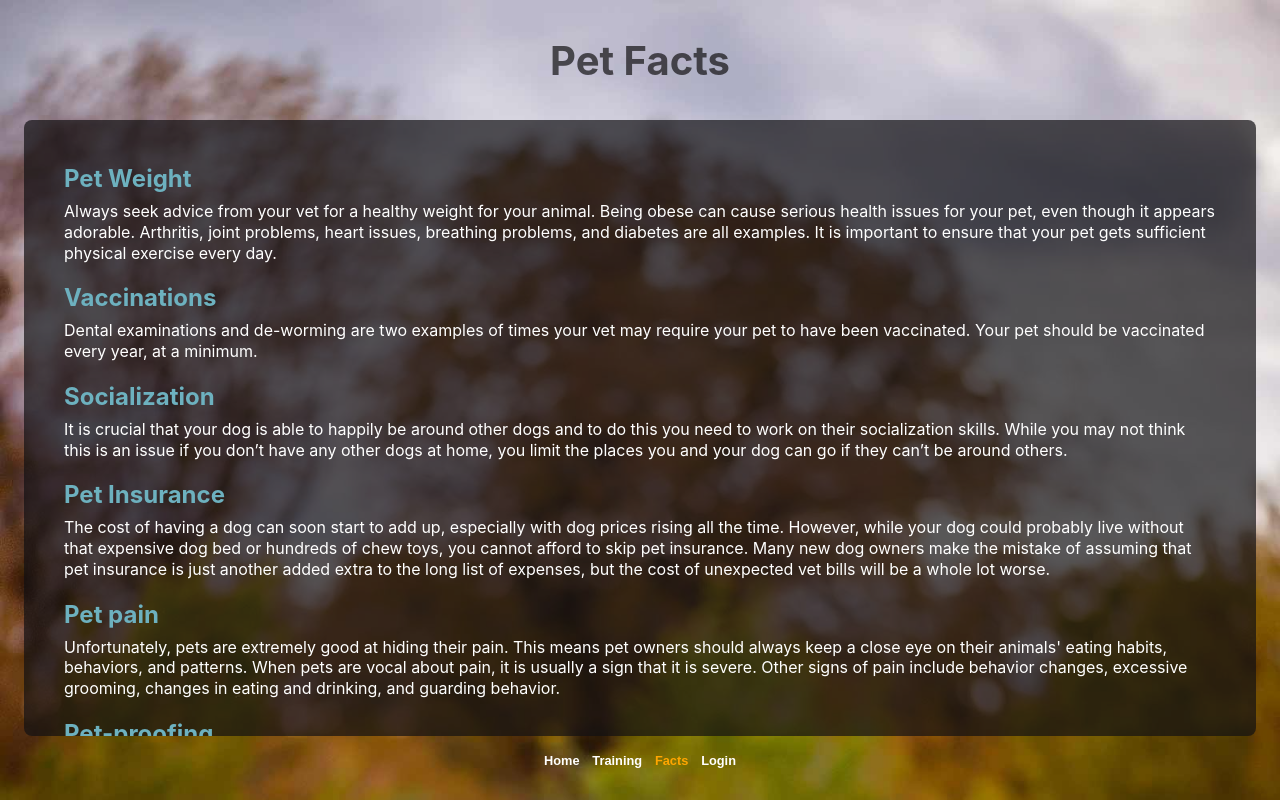
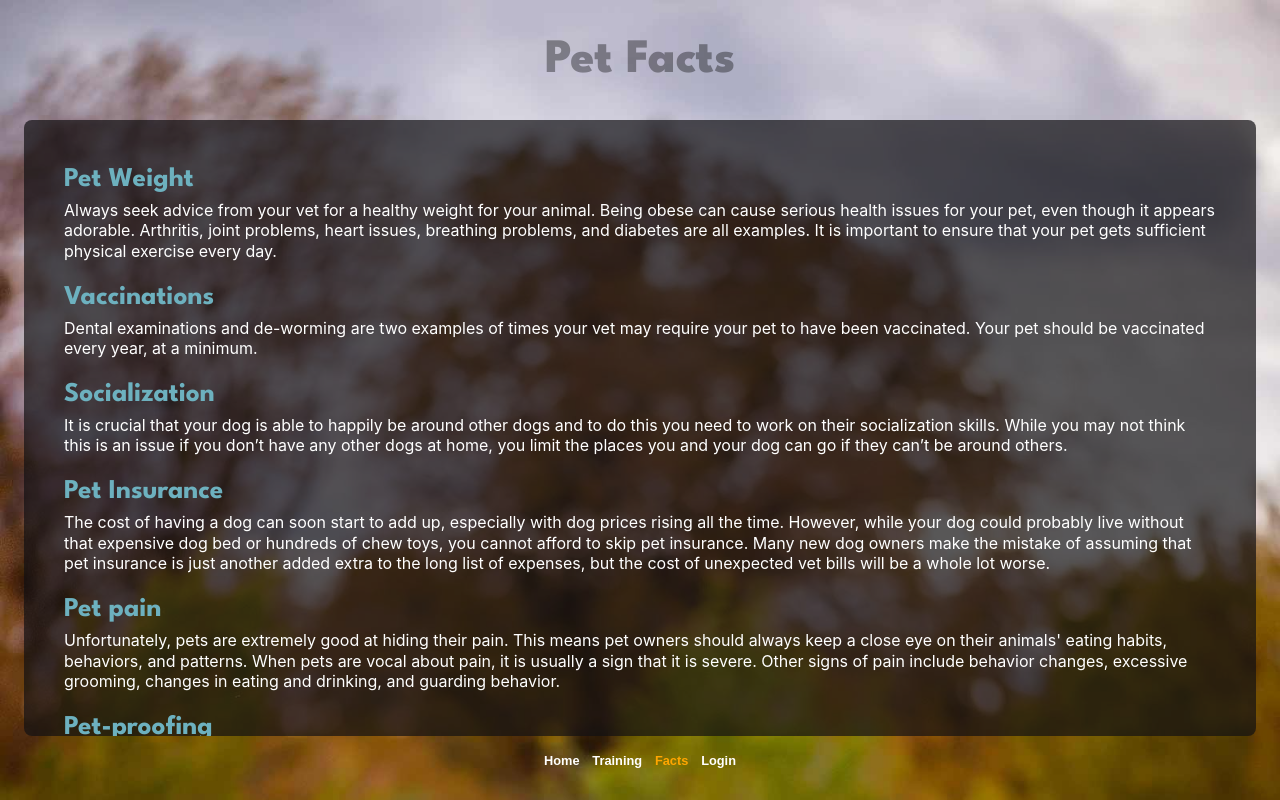
Before and after one commit to Bark-Base/FE-bark-base, a React (Create React App) app: page /facts in a window 1280 px wide. Built offline with nearby package versions, Linux system fonts and the light colour scheme; no server answers.

Commit message:
minor changes on heading styles, and font styling on accordian components

```diff
--- a/src/Data/Videos.js
+++ b/src/Data/Videos.js
@@ -16,7 +16,7 @@ const TrainingVideos = [
     url: "0vtn8NhofOw",
   },
   {
-    title: "begging at the table",
+    title: "Begging at the table",
     url: "i73hoKRxL7k",
   },
   {
--- a/src/components/Accordion/Accordion.css
+++ b/src/components/Accordion/Accordion.css
@@ -13,6 +13,7 @@
     font-weight: 600;
     margin-top: 1rem;
     transition: 0.4s;
+    text-transform: uppercase;
   }
 
 .accordion-title {
--- a/src/components/Layout/Template.css
+++ b/src/components/Layout/Template.css
@@ -23,11 +23,13 @@
     padding: .5rem;
 }
 
-.template-view header {
- font-size: 2.5rem;
+.template-view-header {
+ font-size: 3rem;
  font-weight: 700;
  place-self: center;
- color: rgba(18, 17, 19, .7);
+ color: rgba(18, 17, 19, .4);
+ font-family: 'League Spartan', sans-serif;
+    font-weight: 800;
 }
 
 .template-view footer {
--- a/src/components/Layout/Template.jsx
+++ b/src/components/Layout/Template.jsx
@@ -4,7 +4,7 @@ import NavigationBar from "../NavigationBar/NavigationBar";
 export default function Template({header, children}) {
   return (
     <section className="template-view">
-      <header>{header}</header>
+      <header className="template-view-header">{header}</header>
       <main>{children}</main>
       <footer><NavigationBar /></footer>
       </section>
--- a/src/views/AddPet/AddPet.css
+++ b/src/views/AddPet/AddPet.css
@@ -20,6 +20,7 @@
     display: block;
     margin: 0rem .5rem 1rem .7rem;
     justify-self: start;
+    text-transform: uppercase;
 }
 
 .add-birthday-label input {
--- a/src/views/Contacts/Contacts.css
+++ b/src/views/Contacts/Contacts.css
@@ -1,8 +1,13 @@
-.contacts-wrapper h2 {
+.contacts-wrapper-title {
     color: rgba(109, 177, 191);
-    margin-bottom: .8rem;
+    margin-top: 2rem;
+    margin-bottom: .5rem;
+    text-transform: uppercase;
+    font-family: 'League Spartan', sans-serif;
+    font-weight: 700;
 }
 .contacts-wrapper p {
     line-height: .5rem;
     color: white;
+    margin-top: 0rem;
 }
--- a/src/views/Contacts/Contacts.jsx
+++ b/src/views/Contacts/Contacts.jsx
@@ -21,7 +21,7 @@ export default function Contacts() {
         {user.ownerId ? (
           contacts?.map((contact) => (
             <div key={contact.contactId}>
-              <h2>{contact.type}</h2>
+              <h2 className="contacts-wrapper-title">{contact.type}</h2>
               <p>{contact.name}</p>
               <p>{contact?.phone}</p>
               <p>{contact?.email}</p>
--- a/src/views/Facts/Facts.css
+++ b/src/views/Facts/Facts.css
@@ -6,6 +6,9 @@
 .facts-view h2 {
     color: rgba(109, 177, 191);
     margin-bottom: .5rem;
+    font-family: 'League Spartan', sans-serif;
+    font-weight: 700;
+    font-size: 1.7rem;
 }
 .facts-view section > p {
     margin-top: .2rem;
--- a/src/views/Home/Home.css
+++ b/src/views/Home/Home.css
@@ -13,9 +13,7 @@
     text-align: center;
     font-size: 4.5rem;
     margin-top: 3rem;
-    /* color: rgba(18, 17, 19, .7); */
-    /* color: rgb(109, 177, 191); */
-    color: white;
+    color: rgba(18, 17, 19, .7);
     text-shadow: 0rem 0rem 22rem black;
     font-family: 'League Spartan', sans-serif;
     font-weight: 700;
--- a/src/views/TrainingResources/TrainingResources.css
+++ b/src/views/TrainingResources/TrainingResources.css
@@ -1,4 +1,7 @@
 .training-view h2 {
     color: rgb(243, 154, 157);
     margin: 2rem 0 .7rem 0;
+    font-family: 'League Spartan', sans-serif;
+    font-weight: 700;
+    font-size: 1.6rem;
 }
```
